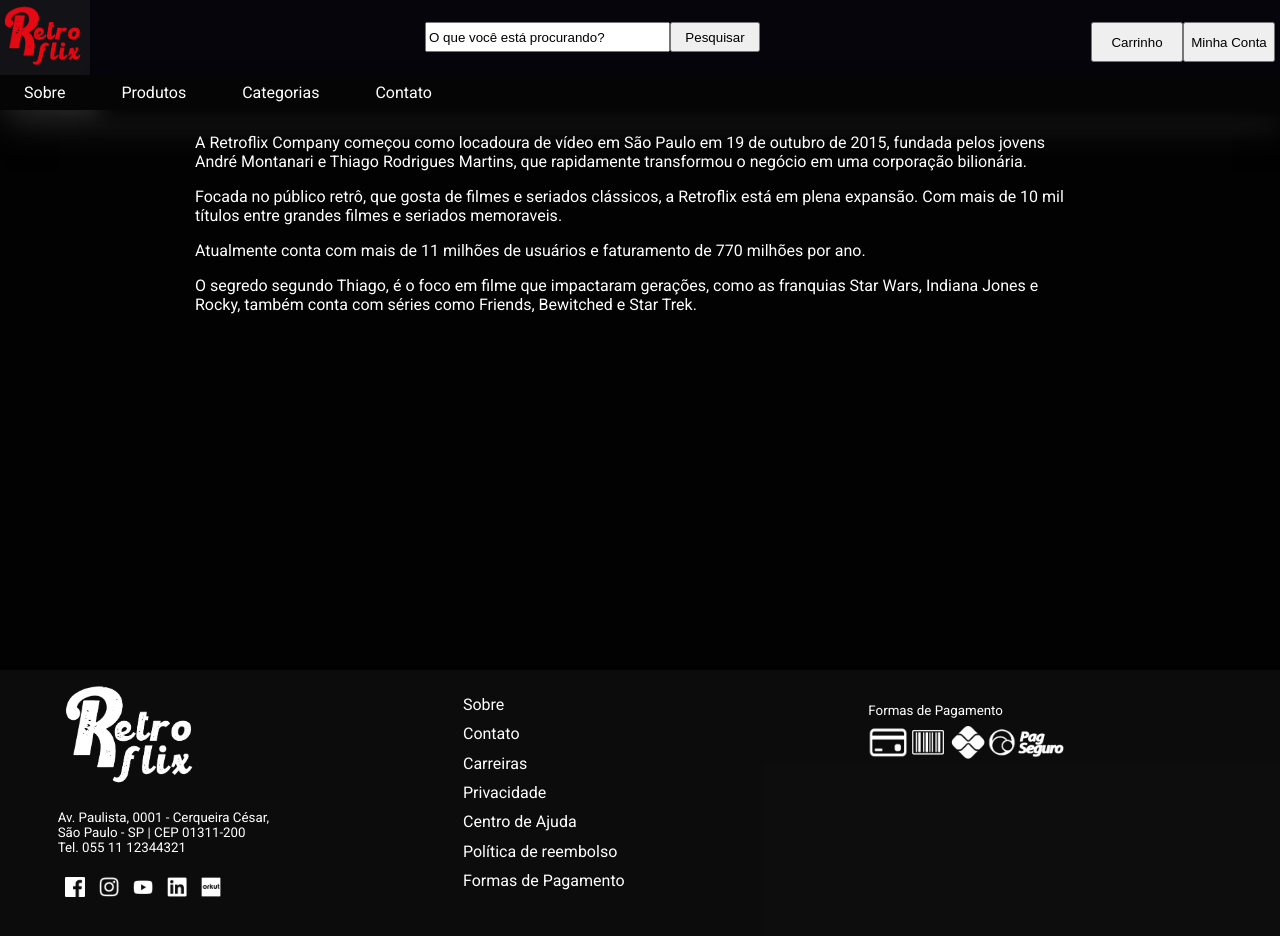
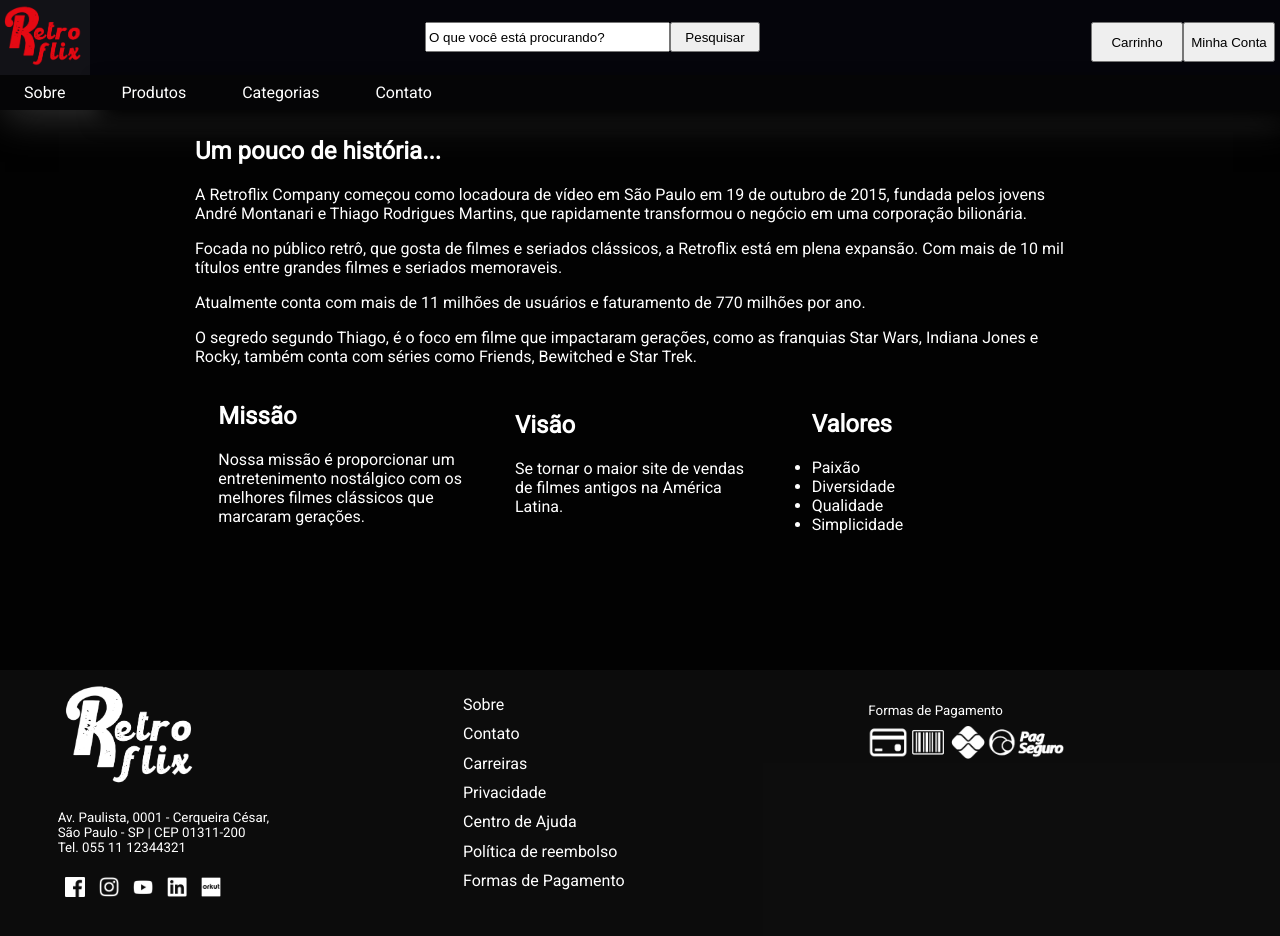
Before and after one commit to montanari8/retroflix, an Angular app in the folder retroflix/: page /sobre in a window 1280 px wide. Shown: the top 936 px of the page. Built offline with nearby package versions, Linux system fonts and the light colour scheme.

Commit message:
correções css do componente sobre.

```diff
--- a/retroflix/src/app/components/sobre/sobre.component.css
+++ b/retroflix/src/app/components/sobre/sobre.component.css
@@ -3,6 +3,15 @@
     width: 90%;
 }
 
+.sobre-itens{
+    display: flex;
+    justify-content: space-around;
+    align-items: center;
+}
+
+.sobre-itens div{
+    width: 250px    ;
+}
 
 @media (min-width: 880px) {
 
--- a/retroflix/src/app/components/sobre/sobre.component.html
+++ b/retroflix/src/app/components/sobre/sobre.component.html
@@ -1,9 +1,9 @@
 <section class="section-default">
     <div class="div-default">
         <div class="sobre">
-            <title>
+            <h1>
                 Um pouco de história...
-            </title>
+            </h1>
             <p>
                 A Retroflix Company começou como locadoura de vídeo em São Paulo em 19 de outubro de 2015,
                 fundada pelos jovens André Montanari e Thiago Rodrigues Martins, que rapidamente transformou o negócio em uma corporação bilionária.
@@ -20,10 +20,28 @@
                 também conta com séries como Friends, Bewitched e Star Trek.
             </p>
         </div>
-        <div>
-            <p>
-
-            </p>
+        <div class="sobre-itens sobre">
+            <div>
+                <h2>Missão</h2>
+                <p>
+                    Nossa missão é proporcionar um entretenimento nostálgico com os melhores filmes clássicos que marcaram gerações.
+                </p>
+            </div>
+            <div>
+                <h2>Visão</h2>
+                <p>
+                    Se tornar o maior site de vendas de filmes antigos na América Latina.
+                </p>
+            </div>
+            <div>
+                <h2>Valores</h2>
+                <ul>
+                    <li>Paixão</li>
+                    <li>Diversidade</li>
+                    <li>Qualidade</li>
+                    <li>Simplicidade</li>
+                </ul>
+            </div>
         </div>
     </div>
 </section>
```
